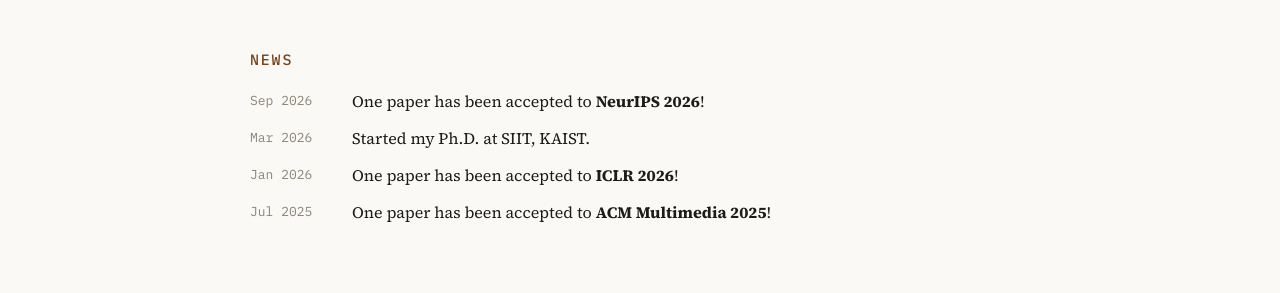
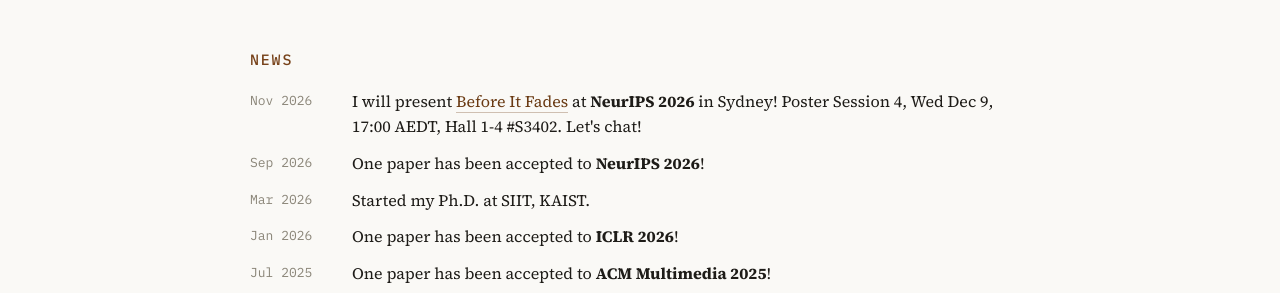
Before and after one commit to Youngwoo-git/Youngwoo-git.github.io, a plain HTML site: page index.html in a window 1280 px wide. Shown: the part 744-1037 px from the top of the page. Drawn offline with nearby package versions, Linux system fonts and the light colour scheme; some icons are missing.

Commit message:
Add NeurIPS 2026 poster news

```diff
--- a/index.html
+++ b/index.html
@@ -73,6 +73,7 @@
   <section style="margin-top: 72px">
     <h2 style="margin: 0 0 20px; font-size: 15px; font-family: 'IBM Plex Mono', monospace; font-weight: 500; letter-spacing: 0.12em; text-transform: uppercase; color: oklch(0.44 0.09 55)">News</h2>
     <div style="display: flex; flex-direction: column; gap: 12px; font-size: 16px; line-height: 1.55">
+      <div style="display: flex; gap: 18px"><span style="flex: 0 0 84px; font-family: 'IBM Plex Mono', monospace; font-size: 13px; color: #8A8578; padding-top: 2px">Nov 2026</span><span>I will present <a href="https://arxiv.org/abs/2610.01595">Before It Fades</a> at <strong>NeurIPS 2026</strong> in Sydney! Poster Session 4, Wed Dec 9, 17:00 AEDT, Hall 1-4 #S3402. Let's chat!</span></div>
       <div style="display: flex; gap: 18px"><span style="flex: 0 0 84px; font-family: 'IBM Plex Mono', monospace; font-size: 13px; color: #8A8578; padding-top: 2px">Sep 2026</span><span>One paper has been accepted to <strong>NeurIPS 2026</strong>!</span></div>
       <div style="display: flex; gap: 18px"><span style="flex: 0 0 84px; font-family: 'IBM Plex Mono', monospace; font-size: 13px; color: #8A8578; padding-top: 2px">Mar 2026</span><span>Started my Ph.D. at SIIT, KAIST.</span></div>
       <div style="display: flex; gap: 18px"><span style="flex: 0 0 84px; font-family: 'IBM Plex Mono', monospace; font-size: 13px; color: #8A8578; padding-top: 2px">Jan 2026</span><span>One paper has been accepted to <strong>ICLR 2026</strong>!</span></div>
```
